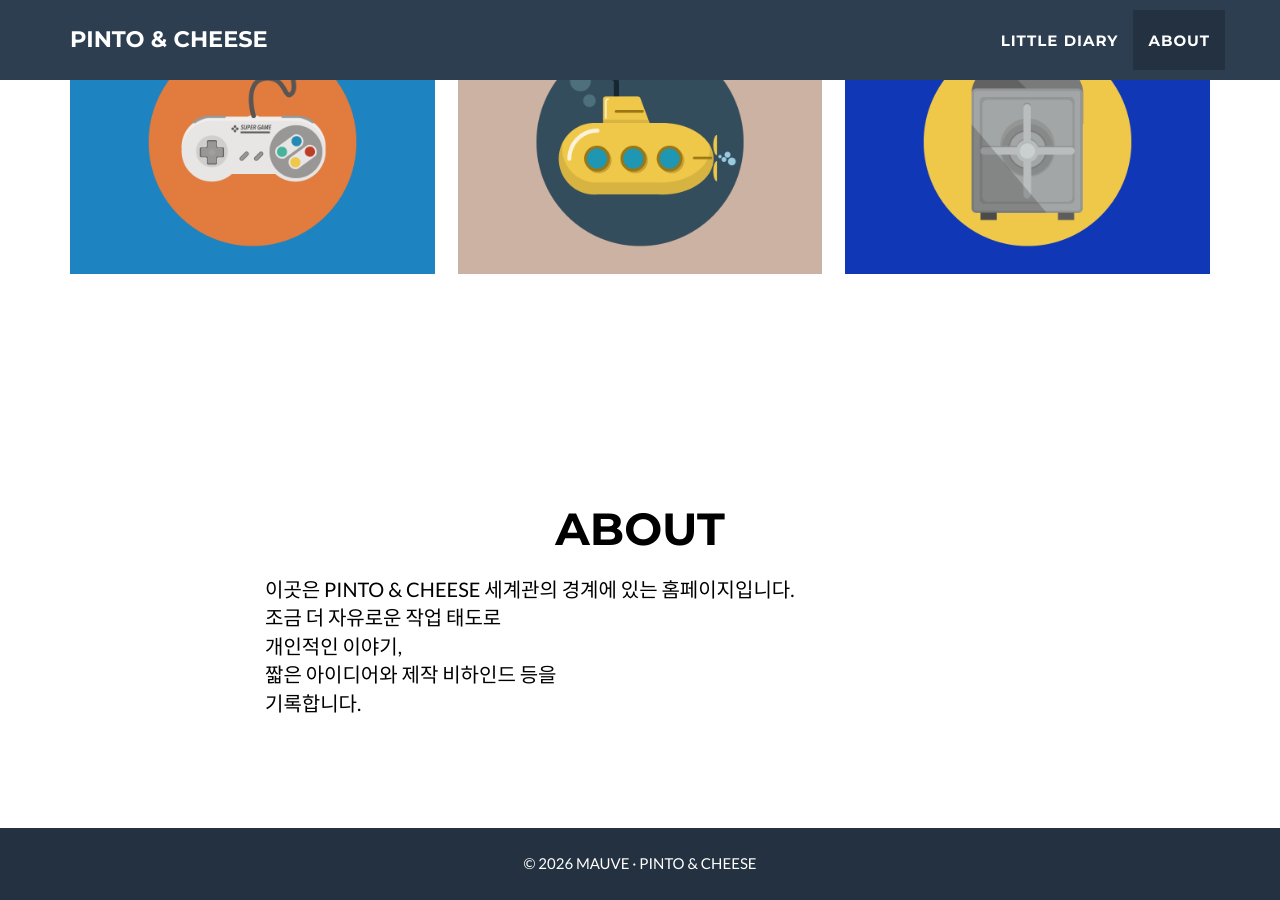
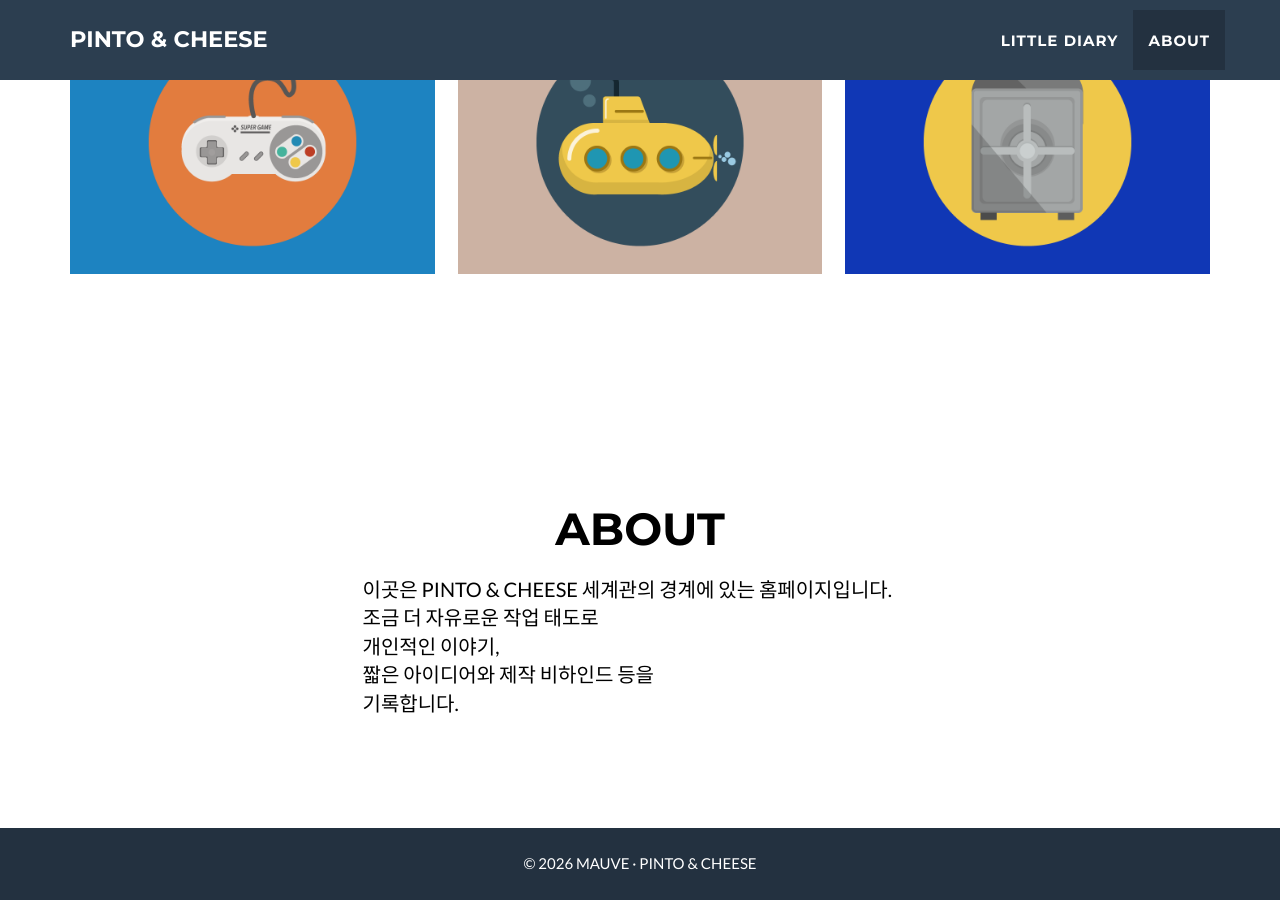
Before and after one commit to pintocheese/pintocheese.github.io, a Jekyll site: the page built from _posts/2014-07-18-project-1.markdown, in a window 1280 px wide and 900 px high, scrolled down 2527 px. Built offline with Jekyll 4.4.1, drawn with Linux system fonts in a browser that asks for light colours.

Commit message:
Update about.html

```diff
--- a/_includes/about.html
+++ b/_includes/about.html
@@ -8,8 +8,7 @@
     </div>
 
     <div class="row">
-      <div class="col-lg-8 col-lg-offset-2">
-     <!-- <div class="col-lg-6 col-lg-offset-3"> -->
+      <div class="col-lg-6 col-lg-offset-3">
         <p>
           이곳은 PINTO & CHEESE 세계관의 경계에 있는 홈페이지입니다.<br>
           조금 더 자유로운 작업 태도로<br>
```
